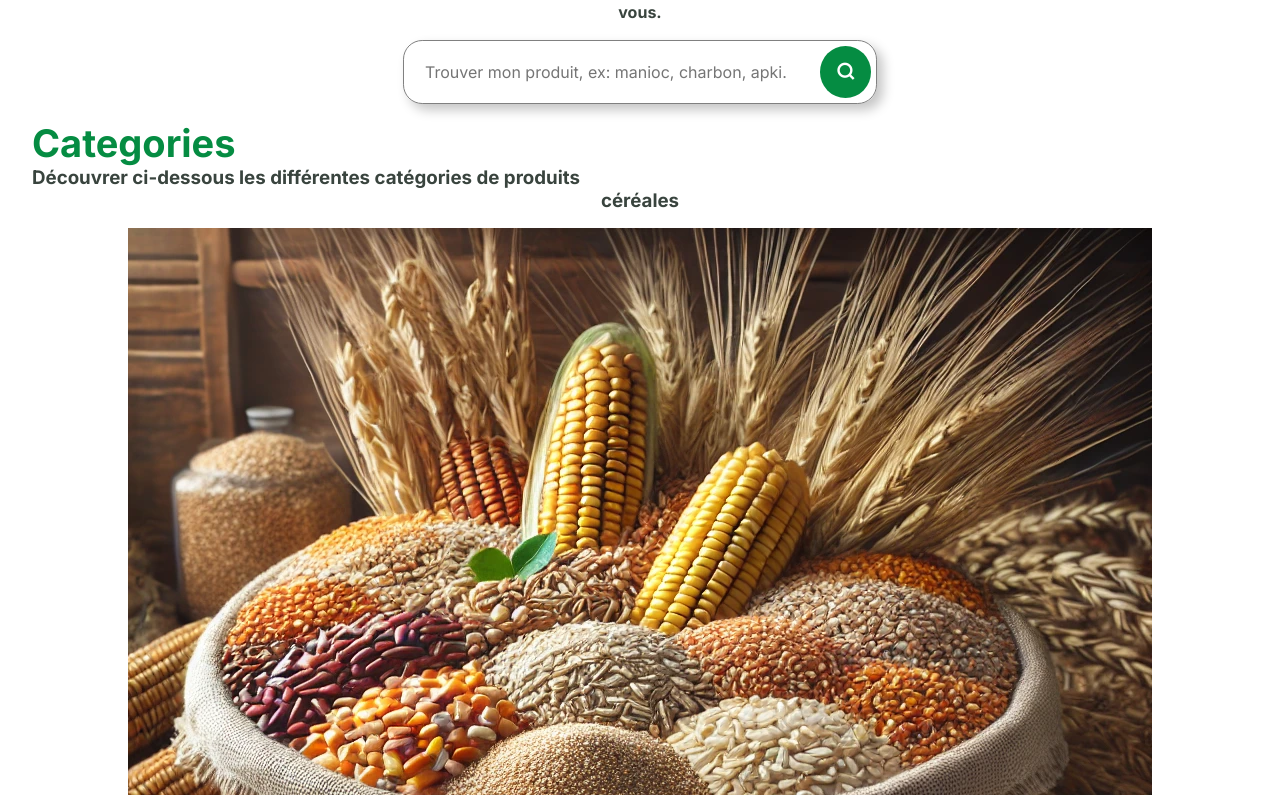
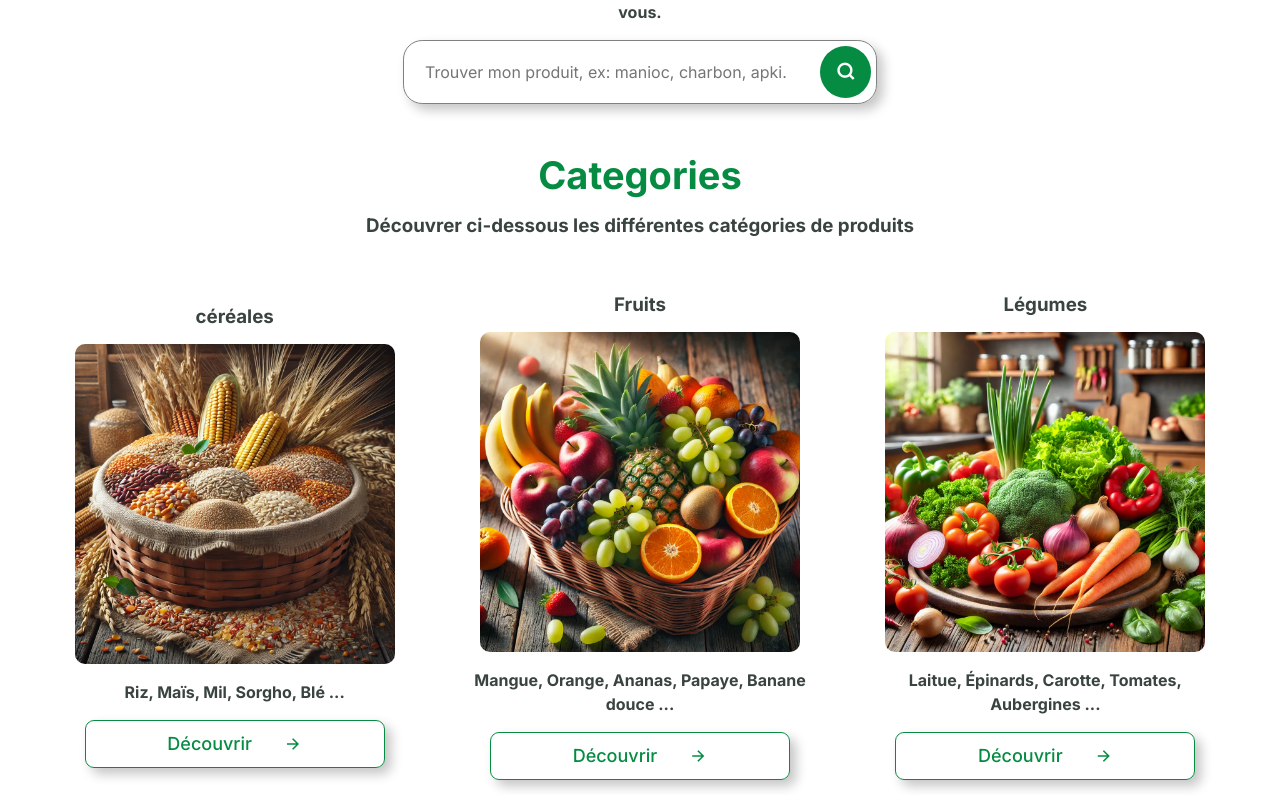
Before and after one commit to miakojean/zaki, a Vue app in the folder zaki front/: page /product in a window 1280 px wide. Shown: the part 345-1140 px from the top of the page. Built offline with nearby package versions, Linux system fonts and the light colour scheme.

Commit message:
products comit 1

```diff
--- a/zaki front/src/components/Landing/HeaderSection.vue
+++ b/zaki front/src/components/Landing/HeaderSection.vue
@@ -119,10 +119,9 @@ export default {
 
     .header__pic{
         background-size: cover;
-        height: 400px;
-        width: 400px;
+        height: 320px;
+        width: 320px;
         cursor: pointer;
-
     }
 }
 </style>
--- a/zaki front/src/components/Landing/MemberSection.vue
+++ b/zaki front/src/components/Landing/MemberSection.vue
@@ -129,6 +129,7 @@ section{
 }
 
 @media (min-width: 1024px) {
+
     .card___container{
         display: grid;
         grid-template-columns: 1fr 1fr;
--- a/zaki front/src/components/Landing/NavBar.vue
+++ b/zaki front/src/components/Landing/NavBar.vue
@@ -5,12 +5,11 @@
         <li class="link"><router-link to="/">Accueil</router-link></li>
         <li class="link"><router-link to="/product">Produits</router-link></li>
         <li class="link"><a href="#contact">Commander</a></li>
-        <li class="link"><a href="">Devenir partenaire</a></li>
         <li class="link"><a href="newsletter.html">Newsletter</a></li>
       </ul>
       <div class="nav__log">
         <li class="link"><router-link to="/login">Connexion</router-link></li>
-        <li class="link"><router-link to="/Registration">Inscription</router-link></li>
+        <li class="link"><router-link to="/Registration">Devenir partenaire</router-link></li>
       </div>
       <ComponentCart />
       <div class="nav__menu__btn" id="menu-btn">
--- a/zaki front/src/components/Products/Categories.vue
+++ b/zaki front/src/components/Products/Categories.vue
@@ -1,5 +1,5 @@
 <template>
-  <div class="">
+  <section>
     <header class="section__header">
     <h2> Categories </h2>
     <h3>
@@ -11,11 +11,11 @@
         <div v-for="category in categories" :key="category.id" class="cards">
           <h3>{{ category.name }}</h3>
           <img :src="category.image" :alt="`Image de ${category.name}`" class="Pic" />
-        <p>{{ category.items.slice(0,6).join(', ') }} ...</p>
+          <p>{{ category.items.slice(0,5).join(', ') }} ...</p>
           <MoreButton />
         </div>
     </div>
-  </div>
+  </section>
 </template>
 
 <script>
@@ -37,6 +37,49 @@ export default{
 </script>
 
 <style scoped>
+
+section{
+  padding: 1rem;
+  display: flex;
+  flex-direction: column;
+  justify-content: center;
+  align-items: center;
+  gap: 1rem;
+}
+
+.section__header{
+  display: flex;
+  flex-direction: column;
+  align-items: center;
+  justify-content: center;
+  padding: 1rem;
+  gap: 1rem;
+}
+
+.card___container{
+  display: flex;
+  flex-direction: column;
+  justify-content: center;
+  align-content: center;
+  gap: 1rem;
+}
+
+.cards{
+  display: flex;
+  flex-direction: column;
+  justify-content: center;
+  align-items: center;
+  gap: 1rem;
+  padding: 0.5rem;
+}
+
+img{
+  background-size: cover;
+  max-width: 300px;
+  max-height: 300px;
+  border-radius: 10px;
+}
+
 .item__group{
   line-height: 2;
 }
@@ -65,64 +108,51 @@ export default{
   align-items: center;
 }
 
-.food__h3{
-  cursor: pointer;
-}
+@media (min-width: 768px) {
 
-.food__head{
-  padding: 1rem;
-  display: flex;
-  justify-content: space-between;
-  align-items: center;
-}
-
-.food__head.active {
-  transition: transform 0.5s ease-in;
-}
-
-.food__head i {
-  font-size: 1.8rem;
-  transition: transform .5s ease-in; /* Assure une transition fluide */
-  transform: rotate(0deg); /* Position initiale */
-}
-
-.food__head.active i {
-  transform: rotate(180deg); /* Rotation appliquée en état actif */
-}
-
-
-.food__desc{
-  display: flex;
-  flex-direction: column;
-  align-items: center;
-  gap: 1rem;
-  max-height: 0;
-  overflow: hidden;
-}
-
-.food__desc.active {
-  height: auto;
-}
-
-@media (min-width: 768px) {
-    .categories{
-      margin-top: 3rem;
+  .card__container{
     display: grid;
     grid-template-columns: 1fr 1fr;
-      justify-content: center;
-      align-items: center;
+    gap: 2rem;
   }
   .cards{
     display: flex;
     flex-direction: column;
+    justify-content: center;
+    align-content: center;
     gap: 1rem;
-      align-items: center;
-      justify-content: center;
+    padding: 0.5rem;
   }
+  img{
+    background-size: cover;
+    max-width: 320px;
+    max-height: 320px;
+    border-radius: 10px;
+  }
+
 }
 
 @media (min-width: 1024px) {
 
+  .card__container{
+    display: grid;
+    grid-template-columns: 1fr 1fr 1fr;
+    gap: 2rem;
+  }
+  .cards{
+    display: flex;
+    flex-direction: column;
+    justify-content: center;
+    align-content: center;
+    gap: 1rem;
+    padding: 0.5rem;
+  }
+  img{
+    background-size: cover;
+    max-width: 320px;
+    max-height: 320px;
+    border-radius: 10px;
+  }
 }
 
 </style>
```
Lines whose indentation alone changed are shown as unchanged.
